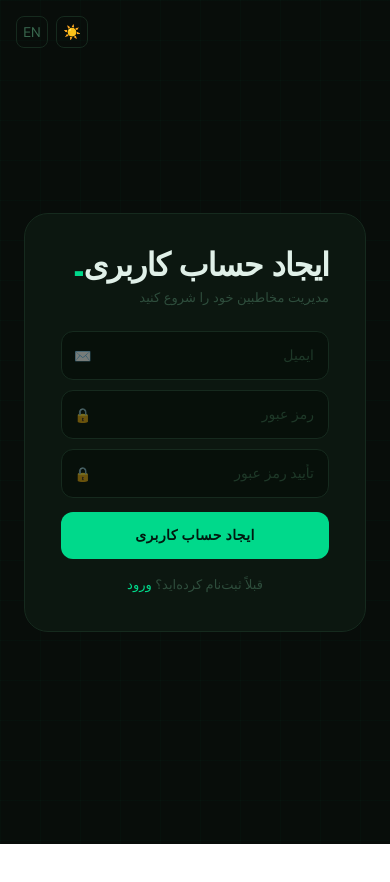
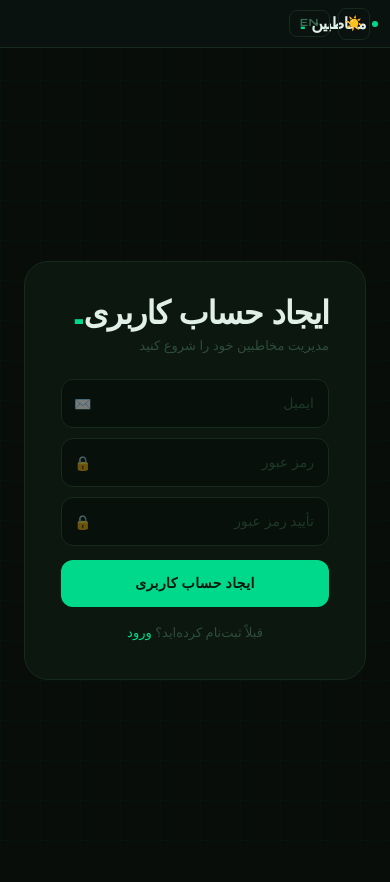
Before and after one commit to hamid-402/contacts-frontend, a React (Create React App) app: page /register in a window 390 px wide. Shown: the top 882 px of the page. Before the commit the page ends 844 px from the top, so only its background shows below. Built offline with nearby package versions, Linux system fonts and the light colour scheme.

Commit message:
add topbar

```diff
--- a/src/App.css
+++ b/src/App.css
@@ -883,3 +883,118 @@
 [dir="rtl"] .btn-back { direction: rtl; }
 
 [data-theme="light"][dir="rtl"] .navbar { border-left-color: #d0e4d8; }
+
+/* ── TopBar ── */
+.topbar {
+  width: 100%;
+  height: 48px;
+  background: #0a1210;
+  border-bottom: 0.5px solid #162a1e;
+  display: flex;
+  align-items: center;
+  justify-content: space-between;
+  padding: 0 20px;
+  position: sticky;
+  top: 0;
+  z-index: 200;
+  flex-shrink: 0;
+}
+
+.topbar-brand {
+  font-family: 'Syne', sans-serif;
+  font-weight: 800;
+  font-size: 16px;
+  color: #e0f0e8;
+  letter-spacing: -0.5px;
+  display: flex;
+  align-items: center;
+  gap: 6px;
+}
+
+.topbar-dot {
+  width: 6px;
+  height: 6px;
+  border-radius: 50%;
+  background: #00d98b;
+  flex-shrink: 0;
+}
+
+.topbar-actions {
+  display: flex;
+  align-items: center;
+  gap: 8px;
+  /* همیشه سمت راست */
+  margin-left: auto;
+  margin-right: 0;
+}
+
+[dir="rtl"] .topbar-actions {
+  margin-left: 0;
+  margin-right: auto;
+  /* ولی position ثابت بمونه */
+  position: absolute;
+  right: 20px;
+}
+
+.btn-lang {
+  padding: 4px 10px;
+  border-radius: 8px;
+  border: 0.5px solid #162a1e;
+  background: transparent;
+  cursor: pointer;
+  font-family: 'Syne', sans-serif;
+  font-weight: 700;
+  font-size: 11px;
+  color: #3a6a50;
+  transition: all .15s;
+  letter-spacing: 0.5px;
+}
+
+.btn-lang:hover {
+  background: #0f2018;
+  border-color: #1e4030;
+  color: #00d98b;
+}
+
+/* آپدیت layout برای TopBar */
+.app-bg {
+  display: flex;
+  flex-direction: column;
+}
+
+.app-layout {
+  flex: 1;
+  display: flex;
+}
+
+/* Light theme TopBar */
+[data-theme="light"] .topbar {
+  background: #ffffff;
+  border-color: #d0e4d8;
+}
+
+[data-theme="light"] .topbar-brand { color: #0a1f14; }
+[data-theme="light"] .btn-lang { color: #7aaa90; border-color: #d0e4d8; }
+[data-theme="light"] .btn-lang:hover { background: #f0f9f4; color: #00a86b; }
+
+/* Responsive */
+@media (max-width: 640px) {
+  .topbar { padding: 0 12px; }
+  .navbar {
+    position: fixed;
+    bottom: 0;
+    top: auto;
+    width: 100%;
+    height: auto;
+    flex-direction: row;
+    border-top: 0.5px solid #162a1e;
+    border-right: none;
+    border-bottom: none;
+    padding: 8px 12px;
+    z-index: 100;
+  }
+  .navbar-brand { display: none; }
+  .navbar-bottom { display: none; }
+  .nav-label { display: none; }
+  .app-main { padding-bottom: 70px; }
+}
--- a/src/App.js
+++ b/src/App.js
@@ -4,6 +4,7 @@ import { useState, useEffect } from "react";
 import { supabase } from "./supabase";
 import { SettingsProvider } from "./context/SettingsContext";
 import Navbar from "./components/Navbar";
+import TopBar from "./components/TopBar";
 import Home from "./pages/Home";
 import Contacts from "./pages/Contacts";
 import Search from "./pages/Search";
@@ -39,17 +40,18 @@ export default function App() {
     <SettingsProvider>
       <BrowserRouter>
         <div className="app-bg">
+          <TopBar />
           <div className="app-layout">
             {user && <Navbar user={user} />}
             <main className="app-main">
               <Routes>
-                <Route path="/login"    element={<Login />} />
-                <Route path="/register" element={<Register />} />
-                <Route path="/" element={<PrivateRoute user={user}><Home /></PrivateRoute>} />
-                <Route path="/contacts" element={<PrivateRoute user={user}><Contacts /></PrivateRoute>} />
+                <Route path="/login"        element={<Login />} />
+                <Route path="/register"     element={<Register />} />
+                <Route path="/"             element={<PrivateRoute user={user}><Home /></PrivateRoute>} />
+                <Route path="/contacts"     element={<PrivateRoute user={user}><Contacts /></PrivateRoute>} />
                 <Route path="/contacts/:id" element={<PrivateRoute user={user}><ContactDetail /></PrivateRoute>} />
-                <Route path="/search" element={<PrivateRoute user={user}><Search /></PrivateRoute>} />
-                <Route path="/categories" element={<PrivateRoute user={user}><Categories /></PrivateRoute>} />
+                <Route path="/search"       element={<PrivateRoute user={user}><Search /></PrivateRoute>} />
+                <Route path="/categories"   element={<PrivateRoute user={user}><Categories /></PrivateRoute>} />
               </Routes>
             </main>
           </div>
--- a/src/components/Navbar.js
+++ b/src/components/Navbar.js
@@ -5,7 +5,7 @@ import { t } from "../context/translations";
 
 export default function Navbar({ user }) {
   const navigate = useNavigate();
-  const { theme, lang, toggleTheme, toggleLang } = useSettings();
+  const { lang } = useSettings();
   const tr = t[lang];
 
   const links = [
@@ -22,11 +22,6 @@ export default function Navbar({ user }) {
 
   return (
     <nav className="navbar">
-      <div className="navbar-brand">
-        <span className="brand-dot" />
-        {lang === "fa" ? "مخاطبین" : "Contacts"}<span className="brand-accent">.</span>
-      </div>
-
       <div className="navbar-links">
         {links.map((l) => (
           <NavLink
@@ -42,16 +37,6 @@ export default function Navbar({ user }) {
       </div>
 
       <div className="navbar-bottom">
-        {/* دکمه‌های تم و زبان */}
-        <div className="settings-btns">
-          <button className="btn-setting" onClick={toggleTheme} title="تغییر تم">
-            {theme === "dark" ? "☀️" : "🌙"}
-          </button>
-          <button className="btn-setting" onClick={toggleLang} title="تغییر زبان">
-            {lang === "fa" ? "EN" : "FA"}
-          </button>
-        </div>
-
         <div className="nav-user">✉️ {user?.email}</div>
         <button className="btn-logout" onClick={handleLogout}>{tr.signOut}</button>
       </div>
--- /dev/null
+++ b/src/components/TopBar.js
@@ -0,0 +1,24 @@
+import { useSettings } from "../context/SettingsContext";
+import { t } from "../context/translations";
+
+export default function TopBar() {
+  const { theme, lang, toggleTheme, toggleLang } = useSettings();
+  const tr = t[lang];
+
+  return (
+    <div className="topbar">
+      <div className="topbar-brand">
+        <span className="topbar-dot" />
+        {lang === "fa" ? "مخاطبین" : "Contacts"}<span className="accent">.</span>
+      </div>
+      <div className="topbar-actions">
+        <button className="btn-setting" onClick={toggleTheme} title={theme === "dark" ? "حالت روشن" : "حالت تاریک"}>
+          {theme === "dark" ? "☀️" : "🌙"}
+        </button>
+        <button className="btn-lang" onClick={toggleLang}>
+          {lang === "fa" ? "EN" : "FA"}
+        </button>
+      </div>
+    </div>
+  );
+}
--- a/src/pages/Login.js
+++ b/src/pages/Login.js
@@ -10,7 +10,7 @@ export default function Login() {
   const [error, setError]       = useState("");
   const [loading, setLoading]   = useState(false);
   const navigate = useNavigate();
-  const { lang, toggleLang, toggleTheme, theme } = useSettings();
+  const { lang } = useSettings();
   const tr = t[lang];
 
   const handleLogin = async () => {
@@ -27,11 +27,6 @@ export default function Login() {
 
   return (
     <div className="auth-bg">
-      <div className="auth-settings-btns">
-        <button className="btn-setting" onClick={toggleTheme}>{theme === "dark" ? "☀️" : "🌙"}</button>
-        <button className="btn-setting" onClick={toggleLang}>{lang === "fa" ? "EN" : "FA"}</button>
-      </div>
-
       <div className="auth-card">
         <h1 className="auth-title">{tr.welcomeBack}<span className="accent">.</span></h1>
         <p className="auth-sub">{tr.signInSub}</p>
--- a/src/pages/Register.js
+++ b/src/pages/Register.js
@@ -11,7 +11,7 @@ export default function Register() {
   const [error, setError]       = useState("");
   const [loading, setLoading]   = useState(false);
   const navigate = useNavigate();
-  const { lang, toggleLang, toggleTheme, theme } = useSettings();
+  const { lang } = useSettings();
   const tr = t[lang];
 
   const handleRegister = async () => {
@@ -30,11 +30,6 @@ export default function Register() {
 
   return (
     <div className="auth-bg">
-      <div className="auth-settings-btns">
-        <button className="btn-setting" onClick={toggleTheme}>{theme === "dark" ? "☀️" : "🌙"}</button>
-        <button className="btn-setting" onClick={toggleLang}>{lang === "fa" ? "EN" : "FA"}</button>
-      </div>
-
       <div className="auth-card">
         <h1 className="auth-title">{tr.createAccount}<span className="accent">.</span></h1>
         <p className="auth-sub">{tr.createAccountSub}</p>
```
